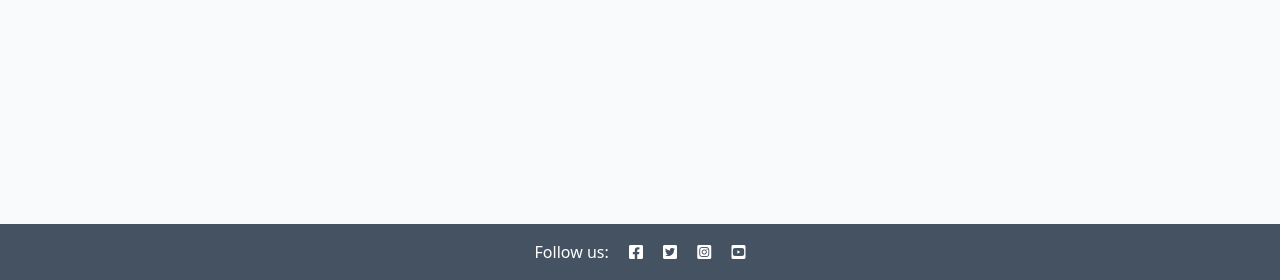
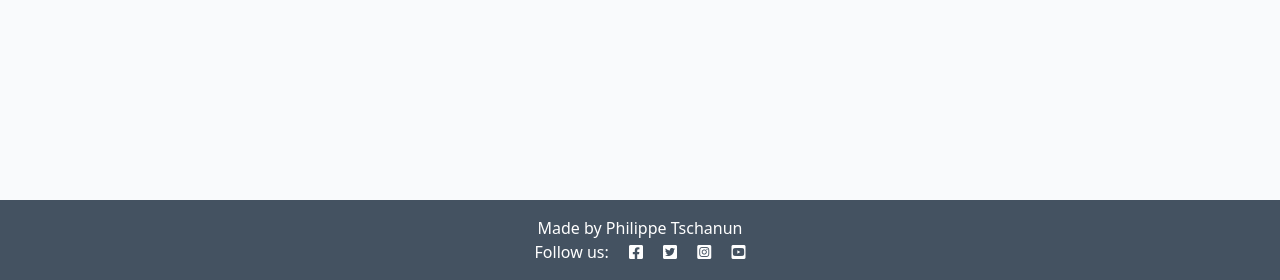
Before and after one commit to PhilippeItsMe/ci-django-blog-challenge, a Django app: page / in a window 1280 px wide. Shown: the part 520-800 px from the top of the page. Run offline with Django 4.2, Linux system fonts and the light colour scheme; data that the repository does not hold is empty; parts of the project's set-up code (start-up, migrations or seed data) failed here and were passed over; some libraries are stand-ins or nearby versions.

Commit message:
Add variables

```diff
--- a/blog/templates/blog/index.html
+++ b/blog/templates/blog/index.html
@@ -20,6 +20,11 @@
                             </div>
                             <a href="#" class="post-link">
                                 <h2 class="card-title">{{ post.title }}</h2>
+                            </a>
+
+                            <br>
+                            <a href="#" class="post-link">
+                                <p>{{ post.excerpt }}</p>
                             </a>
 
                             <hr />
@@ -51,8 +56,6 @@
 <!-- index.html content ends here -->
 {% endblock %}
 
-<p class="m-0 text-center text-white">Made by Code Instituters</p>
-
 {% block copyright %}
-
+<p class="m-0 text-center text-white">Made by Philippe Tschanun</p>
 {% endblock %}
--- a/codestar/settings.py
+++ b/codestar/settings.py
@@ -131,6 +131,7 @@ USE_TZ = True
 # https://docs.djangoproject.com/en/4.2/howto/static-files/
 
 STATIC_URL = 'static/'
+STATICFILES_DIRS = [os.path.join(BASE_DIR, 'static'), ]
 
 # Default primary key field type
 # https://docs.djangoproject.com/en/4.2/ref/settings/#default-auto-field
--- a/static/css/style.css
+++ b/static/css/style.css
@@ -111,6 +111,10 @@ body {
     color: lightgray;
 }
 
+.post-text {
+    font-size: 1rem;
+}
+
 .btn-signup,
 .btn-edit {
     background-color: #188181;
```
